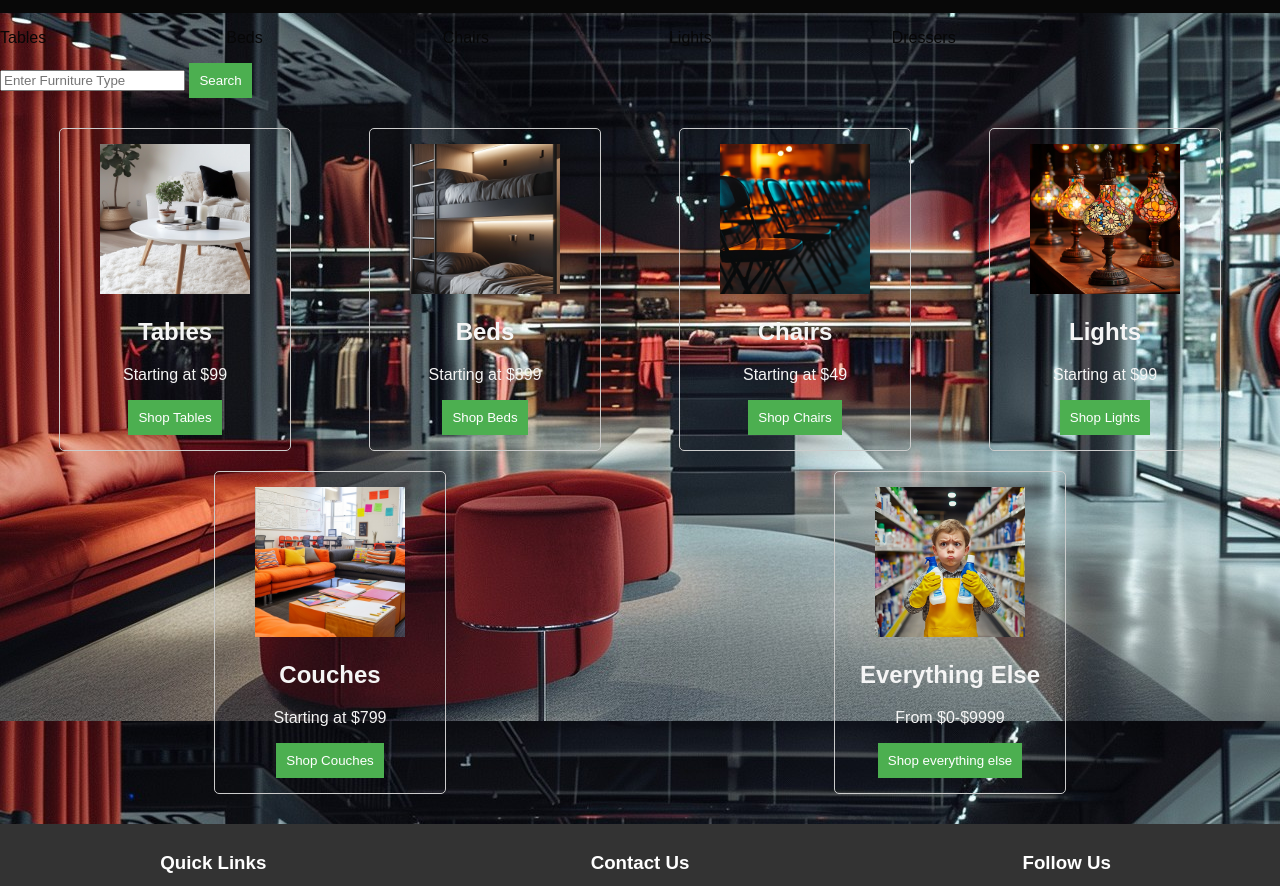
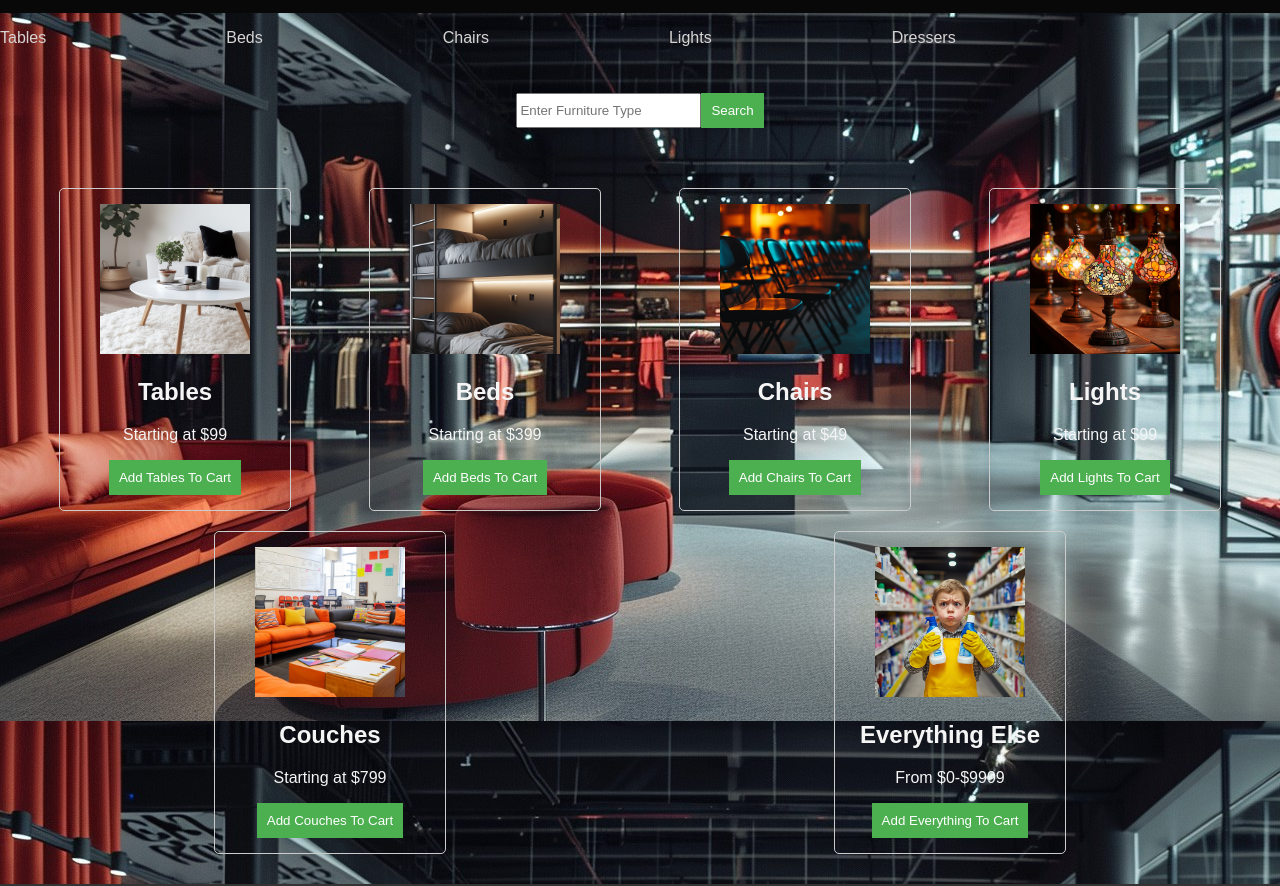
Before and after one commit to ChrispyPhilly/Hackathon_Round1, a website: page client/index.html in a window 1280 px wide. Shown: the part 95-981 px from the top of the page. Drawn offline with nearby package versions, Linux system fonts and the light colour scheme.

Commit message:
Moved Search Bar and working on its functionality

```diff
--- a/client/index.html
+++ b/client/index.html
@@ -42,37 +42,37 @@
                 <img src="Table.jpg" alt="Sofa">
                 <h2>Tables</h2>
                 <p>Starting at $99</p>
-                <button class="add-to-cart">Shop Tables</button>
+                <button class="add-to-cart">Add Tables To Cart</button>
             </div>
             <div class="product" data-name="Product 2" data-price="20">
                 <img src="Beds.jpg" alt="Sofa">
                 <h2>Beds</h2>
                 <p>Starting at $399</p>
-                <button class="add-to-cart">Shop Beds</button>
+                <button class="add-to-cart">Add Beds To Cart</button>
             </div>
             <div class="product" data-name="Product 3" data-price="30">
                 <img src="Chairs.jpg" alt="Sofa">
                 <h2>Chairs</h2>
                 <p>Starting at $49</p>
-                <button class="add-to-cart">Shop Chairs</button>
+                <button class="add-to-cart">Add Chairs To Cart</button>
             </div>
             <div class="product" data-name="Product 4" data-price="40">
                 <img src="Lights.jpg" alt="Sofa">
                 <h2>Lights</h2>
                 <p>Starting at $99</p>
-                <button class="add-to-cart">Shop Lights</button>
+                <button class="add-to-cart">Add Lights To Cart</button>
             </div>
             <div class="product" data-name="Product 5" data-price="50">
                 <img src="Couch.jpg" alt="Sofa">
                 <h2>Couches</h2>
                 <p>Starting at $799</p>
-                <button class="add-to-cart">Shop Couches</button>
+                <button class="add-to-cart">Add Couches To Cart</button>
             </div>
             <div class="product" data-name="Product 6" data-price="60">
                 <img src="Confused.jpg" alt="Sofa">
                 <h2>Everything Else</h2>
                 <p>From $0-$9999</p>
-                <button class="add-to-cart">Shop everything else</button>
+                <button class="add-to-cart">Add Everything To Cart</button>
             </div>
         </div>
     </main>
--- a/client/script.js
+++ b/client/script.js
@@ -28,6 +28,12 @@ const getTypes = async (type) => {
 
 
 
-search.addEventListener('click', () => {
-    getTypes(input.value);
+// search.addEventListener('click', () => {
+//     getTypes(input.value);
+// })
+
+search.keyup(function(event) {
+    if (event.keyCode == 13) {
+        search.click()
+    }
 })
--- a/client/style.css
+++ b/client/style.css
@@ -16,7 +16,7 @@ header {
 
 
 .styled-link {
-    color: #070707;
+    color: #d7d4d4;
     text-decoration: none;
     position: relative;
     transition: color 0.3s ease;
@@ -29,6 +29,14 @@ header {
     flex-wrap: wrap;
     padding: 20px;
 }
+
+.search-bar {
+    display: flex;
+    justify-content: center;
+    border-radius: 25px;
+    padding: 30px;
+}
+
 
 .product {
     border: 1px solid #ccc;
@@ -98,13 +106,13 @@ h2, p  {
     padding: 0px;
     text-align: center;
     width: 100%;
-
+}
 .footer-content {
     display: flex;
     justify-content: space-around;
     flex-wrap: wrap;
     margin-bottom: 20px;
-
+}
 .footer-links, .footer-info, .footer-social {
     flex: 1;
     margin: 10px;
@@ -121,8 +129,8 @@ h2, p  {
 }
 
 .footer-links a:hover, .footer-social a:hover {
-    text-decoration: underline; /
-
+    text-decoration: underline; /*
+}
 .footer-bottom {
     background-color: #222; */
     padding: 10px;
@@ -146,7 +154,7 @@ h2, p  {
 @media (max-width: 480px) {
     header {
         font-size: 1.2em;
-
+    }
     #products {
         flex-direction: column;
         align-items: center;
```
